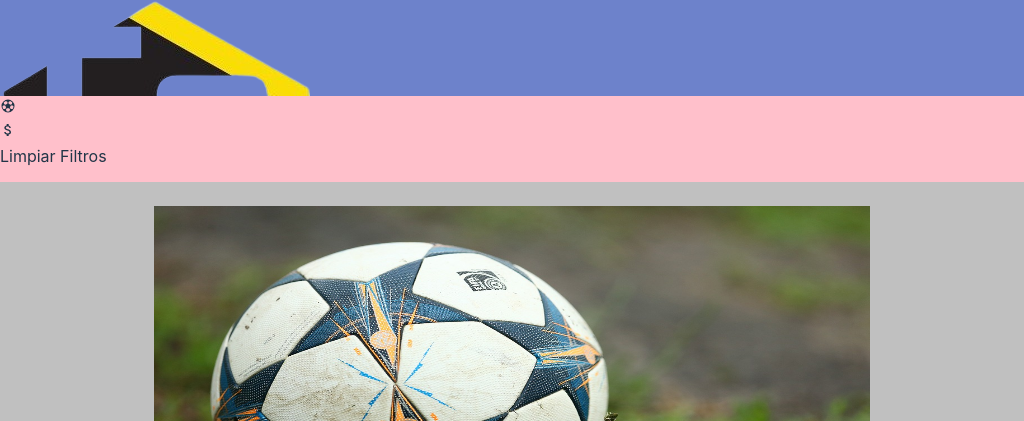
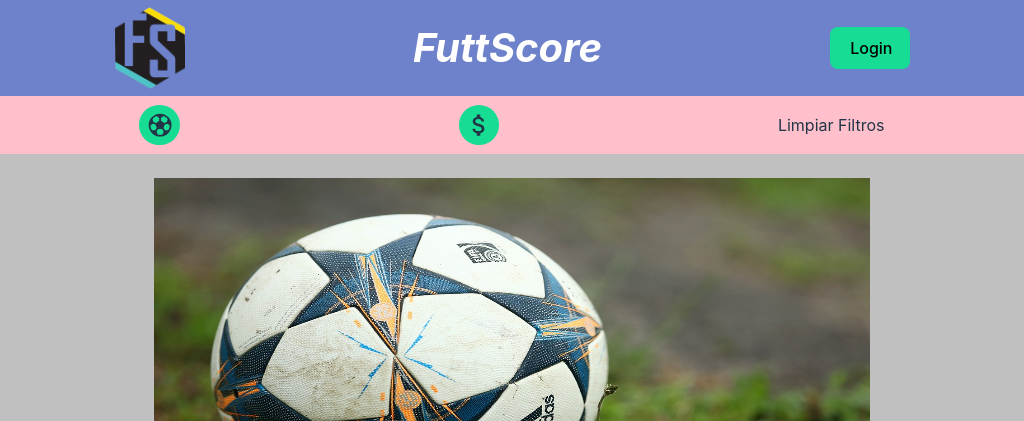
Before and after one commit to pablo-salituri/FutsScore, a React (Vite) app in the folder Front/: page / in a window 1024 px wide. Shown: the top 421 px of the page. Built offline with nearby package versions, Linux system fonts and the light colour scheme.

Commit message:
navbar y sidebar intermedias

```diff
--- a/Front/src/Components/Home/Home.module.css
+++ b/Front/src/Components/Home/Home.module.css
@@ -15,7 +15,7 @@
 @media (min-width: 769px) and (max-width: 1024px) {
     .homeContainer {
         background-color: silver;
-        height: 85%;
+        height: 90%;
         display: flex;
         flex-direction: column;
         align-items: center;
--- a/Front/src/Components/NavBar/Navbar.module.css
+++ b/Front/src/Components/NavBar/Navbar.module.css
@@ -11,6 +11,25 @@
 @media (min-width: 769px) and (max-width: 1024px) {
     .navBarContainer {
         height: 12%;
+        display: flex;
+        align-items: center;
+        justify-content: space-around;
+    }
+
+    .img {
+        height: 85%;
+    }
+
+    .title {
+        font-style: italic;
+        font-weight: bold;
+        font-size: 2.5em;
+        color: white;
+    }
+
+    .button {
+        background-color: #17dd94;
+        width: 10vh;
     }
 }
 
--- a/Front/src/Components/SideBar/SideBar.module.css
+++ b/Front/src/Components/SideBar/SideBar.module.css
@@ -8,9 +8,28 @@
 @media (min-width: 769px) and (max-width: 1024px) {
     .sideBarContainer {
         background-color: pink;
-        height: 15%;
+        height: 10%;
+        display: flex;
+        justify-content: space-around;
+        align-items: center;
+    }
+
+    .iconContainer {
+        background-color: #17dd94;
+        height: 70%;
+        border-radius: 50%;
+        aspect-ratio: 1/1;
+        display: flex;
+        justify-content: center;
+        align-items: center;
+    }
+
+    .icon {
+        width: 70%;
+        height: 70%;
     }
 }
+
 
 @media (max-width: 768px) {
     .sideBarContainer {
```
